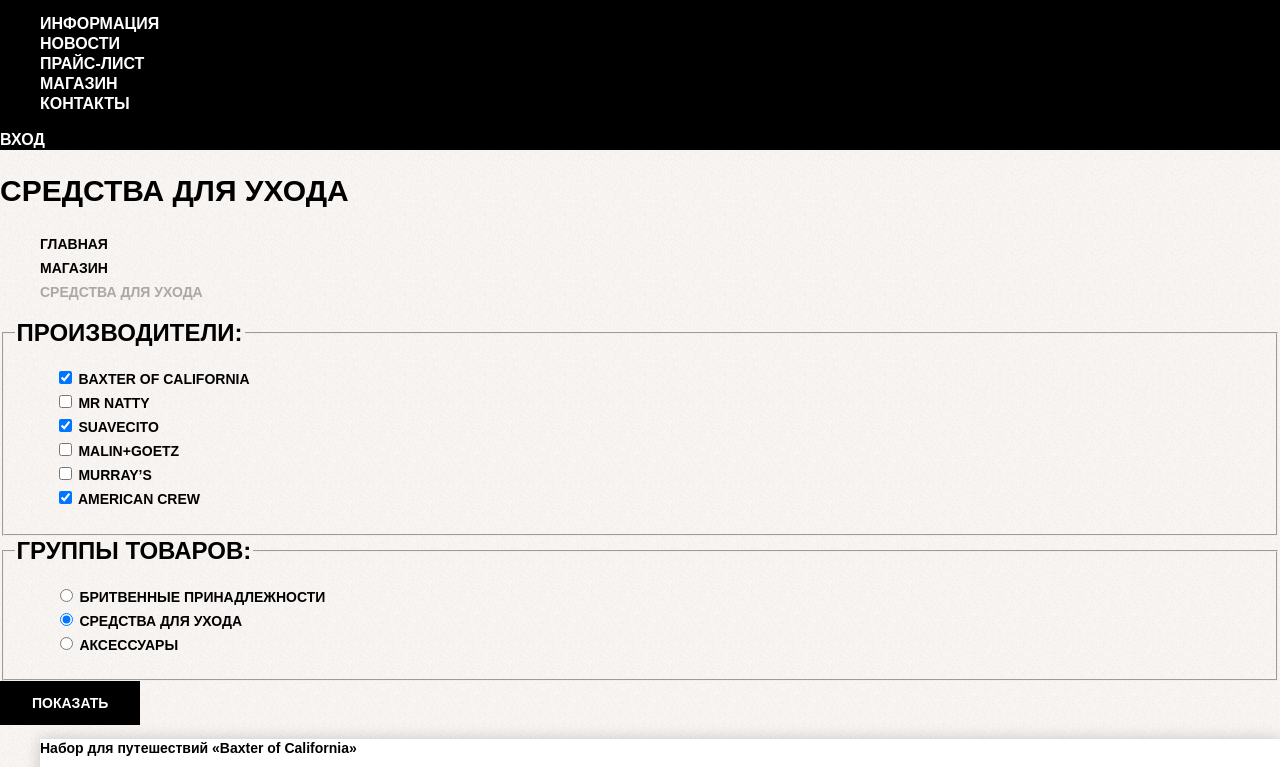
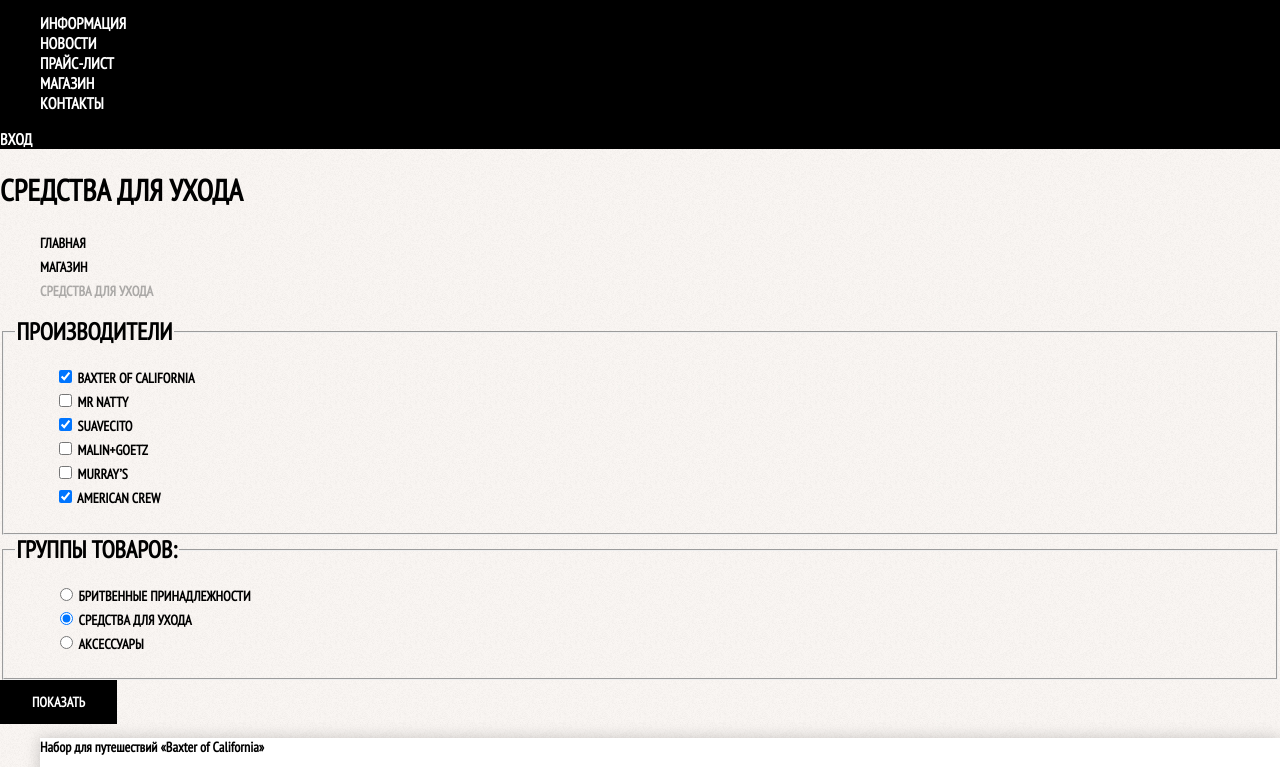
Before and after one commit to SOSREBET/barbershop, a plain HTML site: page catalog.html in a window 1280 px wide. Shown: the part 31-798 px from the top of the page. Drawn offline with Linux system fonts and the light colour scheme.

Commit message:
Online font + header nav fixed

```diff
--- a/catalog.html
+++ b/catalog.html
@@ -1,17 +1,20 @@
 <!DOCTYPE html>
-<html lang="ru">
+<html class="page" lang="ru">
 <head>
     <meta charset="UTF-8">
     <meta http-equiv="X-UA-Compatible" content="IE=edge">
     <meta name="viewport" content="width=device-width, initial-scale=1.0">
     <title>Каталог - Барбершоп «Бородинский»</title>
+    <link href="https://fonts.googleapis.com/css2?family=PT+Sans+Narrow&display=swap" rel="stylesheet">
     <link href="css/style.css" rel="stylesheet">
 </head>
 
 <body class="page-body inner-page">
 
     <header class="main-header">
-        <nav class="main-nav">
+        <nav class="main-nav container">
+            <div class="main-nav-wrapper">
+                <div class="main-header-bar">
                     <a href="index.html">
                         <img src="img/logo.svg" width="111" height="24" alt="Логотип барбершопа «Бородинский»">
                     </a>
@@ -22,25 +25,29 @@
                         <li class="nav-list-item"><a href="catalog.html">Магазин</a></li>
                         <li class="nav-list-item"><a href="blank.html">Контакты</a></li>
                     </ul>
+                </div>
                 <div class="user-navigation">
                     <a class="login-link" href="login.html">Вход</a>
+                </div>
             </div>
         </nav>
     </header>
 
     <main class="page-catalog container">
+        <div class="page-catalog-info">
             <h1 class="page-title">Средства для ухода</h1>
             <ul class="breadcrumbs">
                 <li class="breadcrumbs-item"><a href="index.html">Главная</a></li>
                 <li class="breadcrumbs-item"><a href="catalog.html">Магазин</a></li>
                 <li class="breadcrumbs-item breadcrumbs-current">Средства для ухода</li>
             </ul>
+        </div>
 
         <section class="filters">
             <h2 class="visually-hidden">Фильтр товаров</h2>
             <form action="/" method="get" class="filter">
                 <fieldset>
-                    <legend>Производители:</legend>
+                        <legend>Производители</legend>
                         <ul>
                             <li class="filter-option">
                                 <input type="checkbox" name="baxter-of-california" id="filter-baxter-of-california" class="filter-input" checked>
@@ -206,7 +213,6 @@
             <li class="pagination-list-item"><a class="page-link" href="#">3</a></li>
             <li class="pagination-list-item"><a class="page-link" href="#">4</a></li>
         </ul>
-
     </main>
 
     <footer class="page-footer main-footer">
```
Lines whose indentation alone changed are shown as unchanged.
